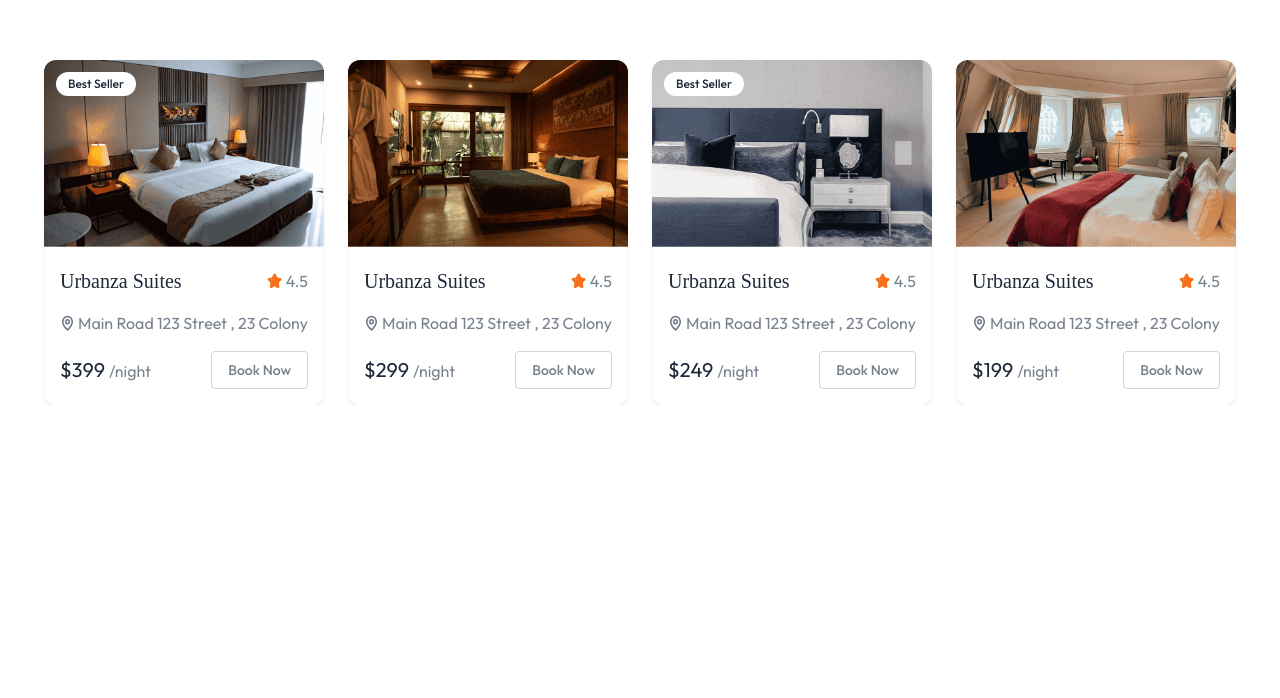
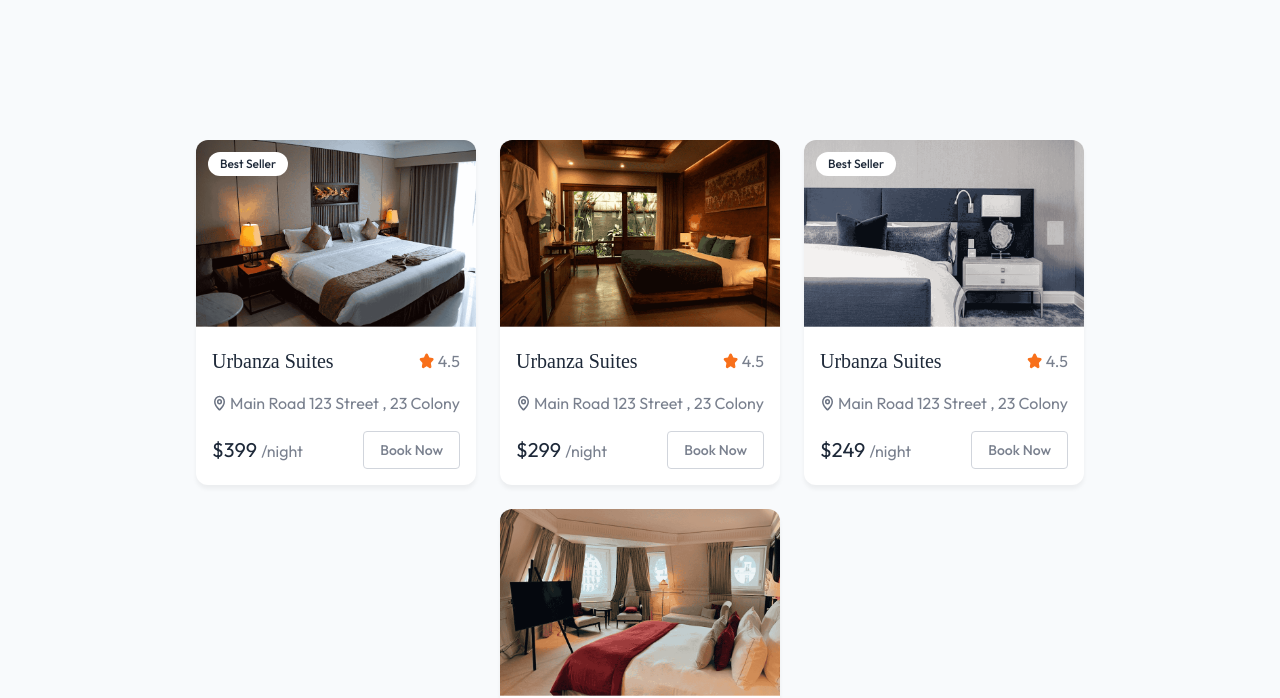
Before and after one commit to Piyush1532/Lumora, a React (Vite) app in the folder client/: page / in a window 1280 px wide. Shown: the part 820-1518 px from the top of the page. Before the commit the page ends 1225 px from the top, so only its background shows below. Built offline with nearby package versions, Linux system fonts and the light colour scheme; no server answers; a web font is replaced by a local one.

Commit message:
added more design

```diff
--- a/client/src/Components/FeaturedDestination.jsx
+++ b/client/src/Components/FeaturedDestination.jsx
@@ -4,7 +4,7 @@
 
 const FeaturedDestination = () => {
   return (
-    <div>
+    <div className='flex flex-col items-center px-6 md:px-16 lg:px-24 bg-slate-50 py-20'>
       <div className='flex flex-wrap items-center justify-center gap-6 mt-20'>
      {roomsDummyData.slice(0,4).map((room,index)=>(
         <HotelCard key={room._id} room={room} index={index}/>
--- a/client/src/Components/HotelCard.jsx
+++ b/client/src/Components/HotelCard.jsx
@@ -5,6 +5,7 @@
 const HotelCard = ({room,index}) => {
   return (
   <Link to={"/rooms/"+room.id} onClick={()=>scrollTo(0,0)} key={room._id} className='relative max-w-70 w-full rounded-xl overflow-hidden bg-white text-gray-500/90 shadow-[0px_4px_4px_rgba(0,0,0,0.05)]'>
+
     <img src={room.images[0]} alt="" />
 
  {index %2 ===0 &&   <p className='px-3 py-1 absolute top-3 left-3 text-xs bg-white text-gray-800 font-medium rounded-full'>Best Seller</p>}
```
